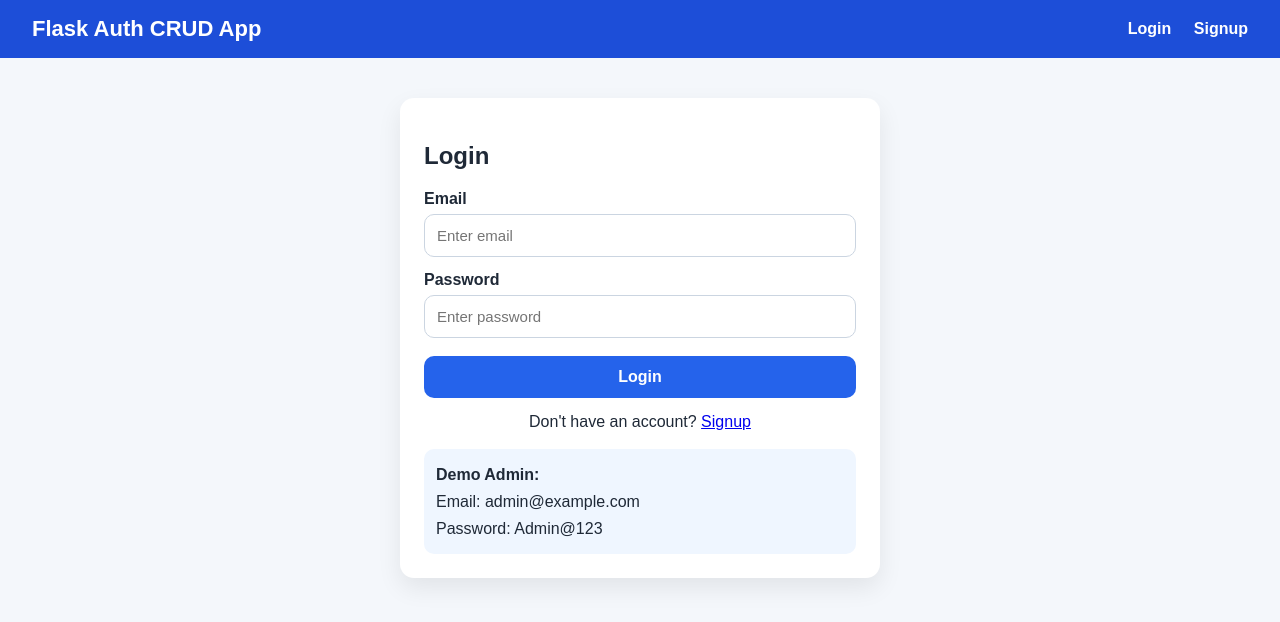
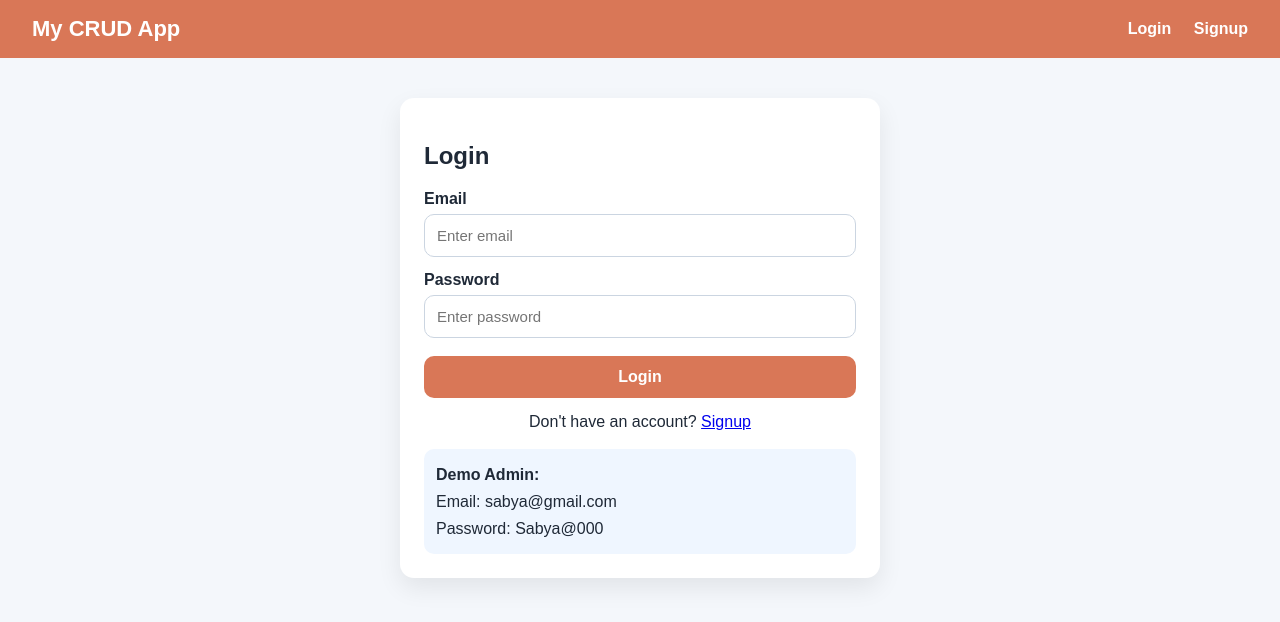
Before and after one commit to DashSabyasachi/flask_CRUD_app, a Flask app: page /login in a window 1280 px wide. Shown: the top 622 px of the page. Run offline with Flask 3, Linux system fonts and the light colour scheme.

Commit message:
config done

```diff
--- a/app.py
+++ b/app.py
@@ -111,7 +111,7 @@ def logout():
     flash('Logged out successfully.', 'success')
     return redirect(url_for('login'))
 
-
+# ----------------------Backend--------------------------
 @app.route('/api/users', methods=['GET'])
 @login_required
 def get_users():
@@ -232,11 +232,11 @@ def internal_error(_error):
 if __name__ == '__main__':
     with app.app_context():
         db.create_all()
-        if not User.query.filter_by(email='admin@example.com').first():
+        if not User.query.filter_by(email='sabya@gmail.com').first():
             admin = User(
                 full_name='Admin User',
-                email='admin@example.com',
-                password_hash=generate_password_hash('Admin@123'),
+                email='sabya@gmail.com',
+                password_hash=generate_password_hash('Sabya@000'),
                 role='admin',
                 is_active=True,
             )
--- a/static/css/style.css
+++ b/static/css/style.css
@@ -11,7 +11,7 @@ body {
     display: flex;
     justify-content: space-between;
     align-items: center;
-    background: #1d4ed8;
+    background: #D97757;
     color: white;
     padding: 16px 32px;
 }
@@ -57,7 +57,7 @@ input {
 button {
     width: 100%;
     margin-top: 18px;
-    background: #2563eb;
+    background: #D97757;
     color: white;
     border: none;
     border-radius: 10px;
@@ -67,7 +67,7 @@ button {
     font-weight: 700;
 }
 button:hover {
-    background: #1e40af;
+    background: #E68742;
 }
 .alert {
     padding: 12px 16px;
--- a/templates/base.html
+++ b/templates/base.html
@@ -8,7 +8,7 @@
 </head>
 <body>
     <nav class="navbar">
-        <div class="brand">Flask Auth CRUD App</div>
+        <div class="brand">My CRUD App</div>
         <div class="nav-links">
             {% if session.get('user_id') %}
                 <a href="{{ url_for('dashboard') }}">Dashboard</a>
--- a/templates/login.html
+++ b/templates/login.html
@@ -14,8 +14,8 @@
     <p class="bottom-link">Don't have an account? <a href="{{ url_for('signup') }}">Signup</a></p>
     <div class="demo-box">
         <strong>Demo Admin:</strong><br>
-        Email: admin@example.com<br>
-        Password: Admin@123
+        Email: sabya@gmail.com<br>
+        Password: Sabya@000
     </div>
 </div>
 {% endblock %}
```
Also changed, not shown: instance/site.db.
